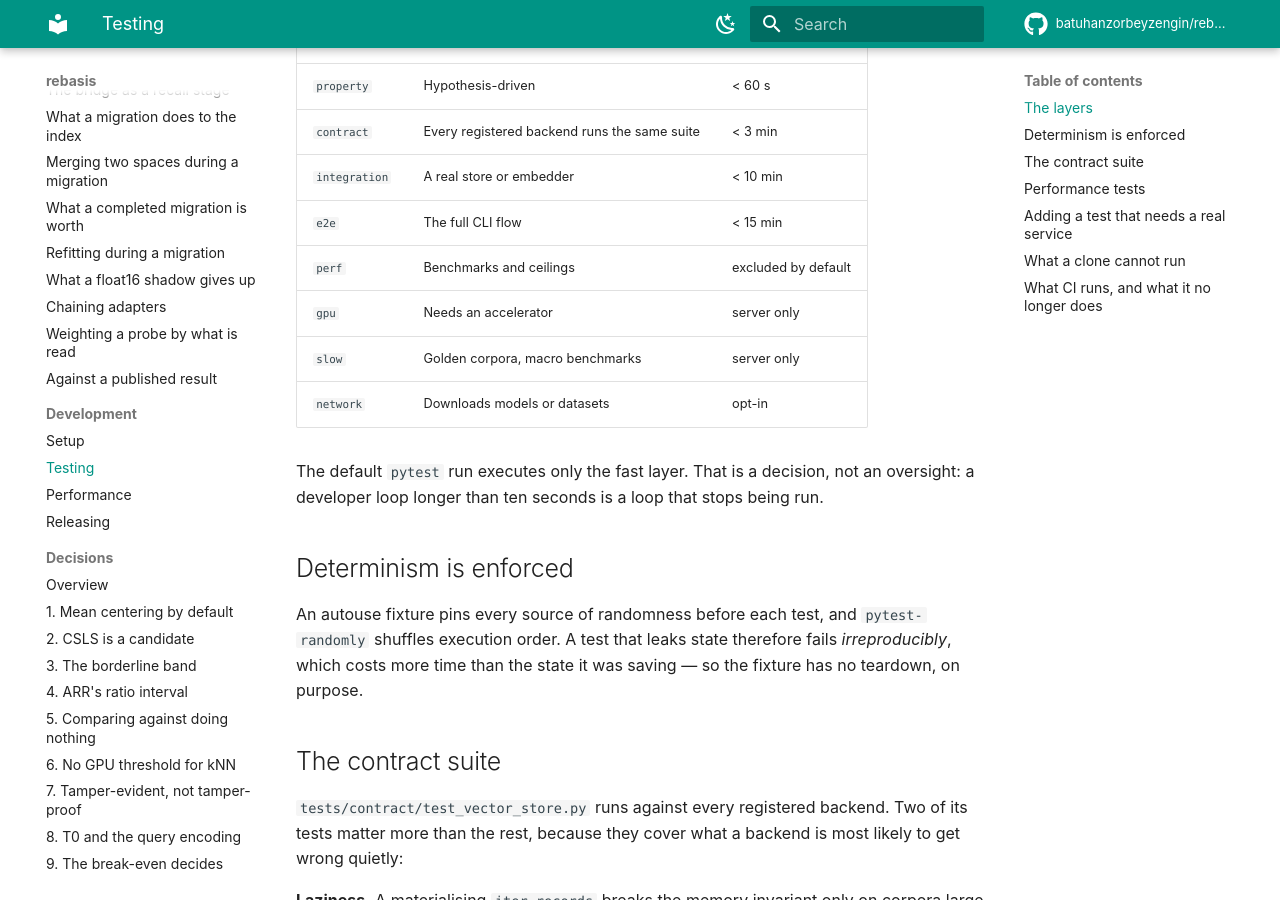
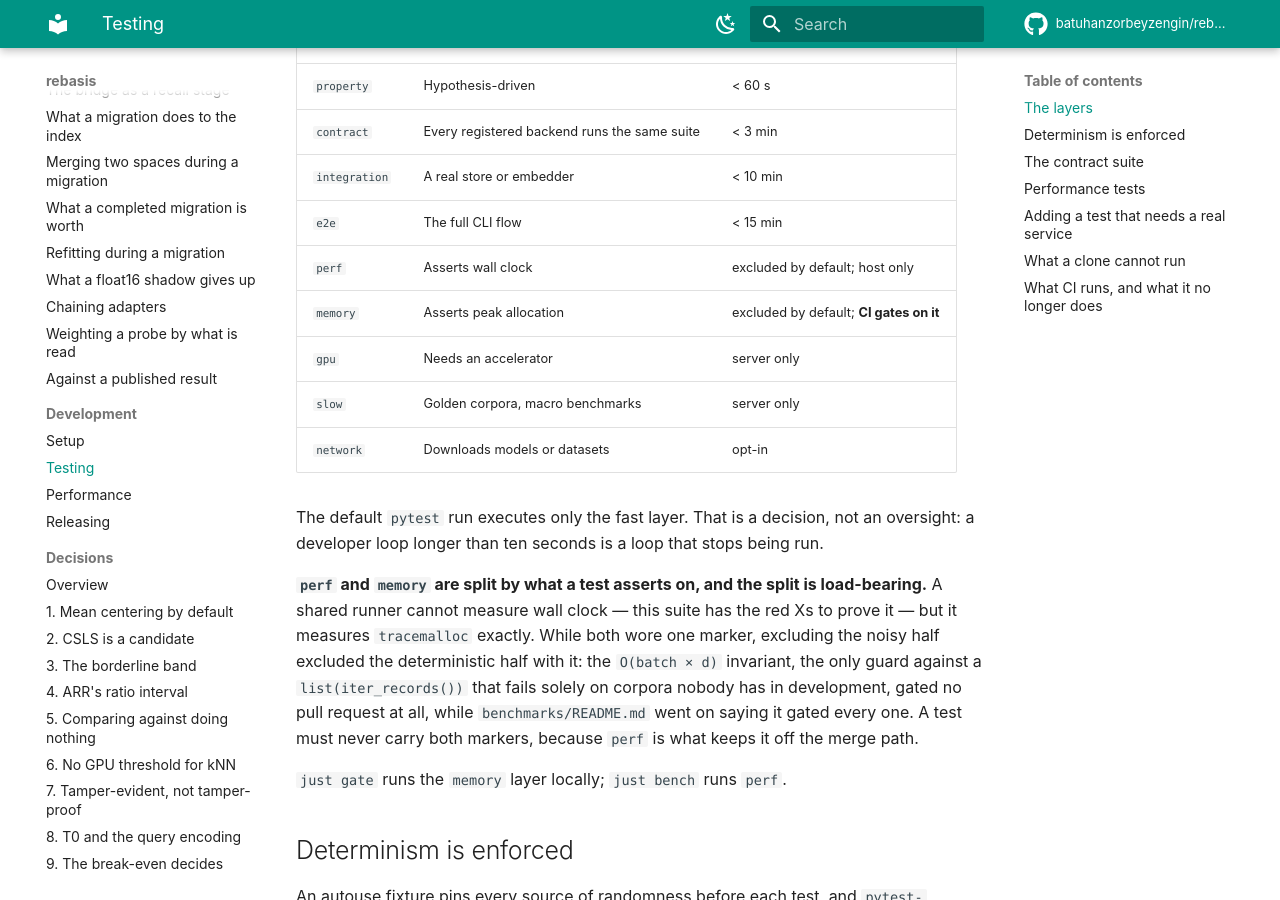
Before and after one commit to batuhanzorbeyzengin/rebasis, an MkDocs documentation site: the page built from docs/development/testing.md, in a window 1280 px wide and 900 px high, scrolled down 300 px. Built offline with MkDocs 1.6.1 and Material for MkDocs 9.7.7, drawn with Linux system fonts in a browser that asks for light colours; comment, search, counter and statistics services are not loaded; some of the changed text lies outside the part shown.

Commit message:
fix: gate on the memory ceilings three documents already promised
`benchmarks/README.md` said `test_memory_ceiling.py` runs on "every PR" with
an "absolute — exceeding blocks" gate, and closed with "Only the
absolute-memory ceilings are gates". None of it was true. Every test in that
file and in `test_hot_path.py` carried `perf`, and CI runs
`-m "not network and not perf"` — so the one mechanism that catches the
`O(N x d)` class of bug, a `list(iter_records())` that fails only on corpora
nobody has in development, ran on no pull request at all.

Two more places asserted the same thing. `test_macro_budgets.py` named an
instruction-count benchmark as the real gate; there is none, the CodSpeed job
that would have been it collected nothing and was removed. The
`+ci-scope.removed.md` fragment said the ceilings were "unchanged" and still
gating.

The marker now follows what a test asserts on rather than which directory it
lives in. `perf` means it asserts wall clock, which a shared runner cannot
measure — this suite has red Xs at 1% and 2.6% to prove it — so it stays on the
measurement host. The new `memory` marker means it asserts peak allocation,
which `tracemalloc` measures identically on a loaded runner and a quiet one, so
CI gates on it.

Ten tests moved: seven ceilings, the `O(batch x d)` scaling invariant, and the
two hot-path checks that count bytes per call rather than microseconds.
`test_time_grows_but_not_super_linearly` stayed `perf`, being the one test in
that file that asserts on seconds. A test must not carry both markers, since
`perf` is what keeps it off the merge path — and `benchmarks/README.md` no
longer tells contributors to mark every new benchmark `perf`, which is the
instruction that would have quietly re-opened this.

`just gate` runs the layer CI blocks on; `just bench` runs the wall-clock one.

Also here, because both are stale comments about how this suite is checked:
`pyproject.toml` pointed at `tests/unit/test_coverage_floors.py` for the
per-module coverage targets, which is `tools/check_coverage_floors.py`, and it
carried a dependency comment describing the removed instruction-count
benchmarking as what the pull-request gate is built on.

```diff
--- a/docs/development/testing.md
+++ b/docs/development/testing.md
@@ -11,7 +11,8 @@ Markers, and what each is for:
 | `contract` | Every registered backend runs the same suite | < 3 min |
 | `integration` | A real store or embedder | < 10 min |
 | `e2e` | The full CLI flow | < 15 min |
-| `perf` | Benchmarks and ceilings | excluded by default |
+| `perf` | Asserts wall clock | excluded by default; host only |
+| `memory` | Asserts peak allocation | excluded by default; **CI gates on it** |
 | `gpu` | Needs an accelerator | server only |
 | `slow` | Golden corpora, macro benchmarks | server only |
 | `network` | Downloads models or datasets | opt-in |
@@ -19,6 +20,17 @@ Markers, and what each is for:
 The default `pytest` run executes only the fast layer. That is a decision, not
 an oversight: a developer loop longer than ten seconds is a loop that stops
 being run.
+
+**`perf` and `memory` are split by what a test asserts on, and the split is
+load-bearing.** A shared runner cannot measure wall clock — this suite has the
+red Xs to prove it — but it measures `tracemalloc` exactly. While both wore one
+marker, excluding the noisy half excluded the deterministic half with it: the
+`O(batch × d)` invariant, the only guard against a `list(iter_records())` that
+fails solely on corpora nobody has in development, gated no pull request at all,
+while `benchmarks/README.md` went on saying it gated every one. A test must
+never carry both markers, because `perf` is what keeps it off the merge path.
+
+`just gate` runs the `memory` layer locally; `just bench` runs `perf`.
 
 ## Determinism is enforced
 
@@ -74,8 +86,10 @@ qdrant_client = pytest.importorskip("qdrant_client", reason="qdrant-client is no
 
 ## What a clone cannot run
 
-Two markers, `gpu` and `slow`, never run from a clone, and one more, `perf`, is
-excluded locally by default.
+Two markers, `gpu` and `slow`, never run from a clone. Two more, `perf` and
+`memory`, are excluded from the default local loop — but only `perf` is off the
+merge path. `memory` runs from a clone and gates a pull request; `just gate` is
+how to see it before pushing.
 
 The reason is the hardware, not the permissions. Device parity has nothing to
 compare against on a single-device runner, so a parity suite there is not a
@@ -88,9 +102,9 @@ and is not in a clone — as does the workflow that calls it.
 
 This is stated rather than papered over: **a contributor cannot reproduce those
 numbers, and a pull request is not expected to.** Everything a review gates on —
-`unit`, `property`, `contract`, `integration`, `e2e` — runs from a clone with no
-container and no service to install. If a change needs a GPU number to justify
-it, say so in the pull request and it will be measured on the host.
+`unit`, `property`, `contract`, `integration`, `e2e`, `memory` — runs from a
+clone with no container and no service to install. If a change needs a GPU number
+to justify it, say so in the pull request and it will be measured on the host.
 
 ## What CI runs, and what it no longer does
 
```
Also changed, not shown: CONTRIBUTING.md (+5 -3 lines), benchmarks/README.md (+38 -14 lines), changelog.d/+ci-scope.removed.md (+1 -1 lines), changelog.d/+memory-gate.fixed.md (added, +7 -0 lines), pyproject.toml (+21 -8 lines), 5 other files.
